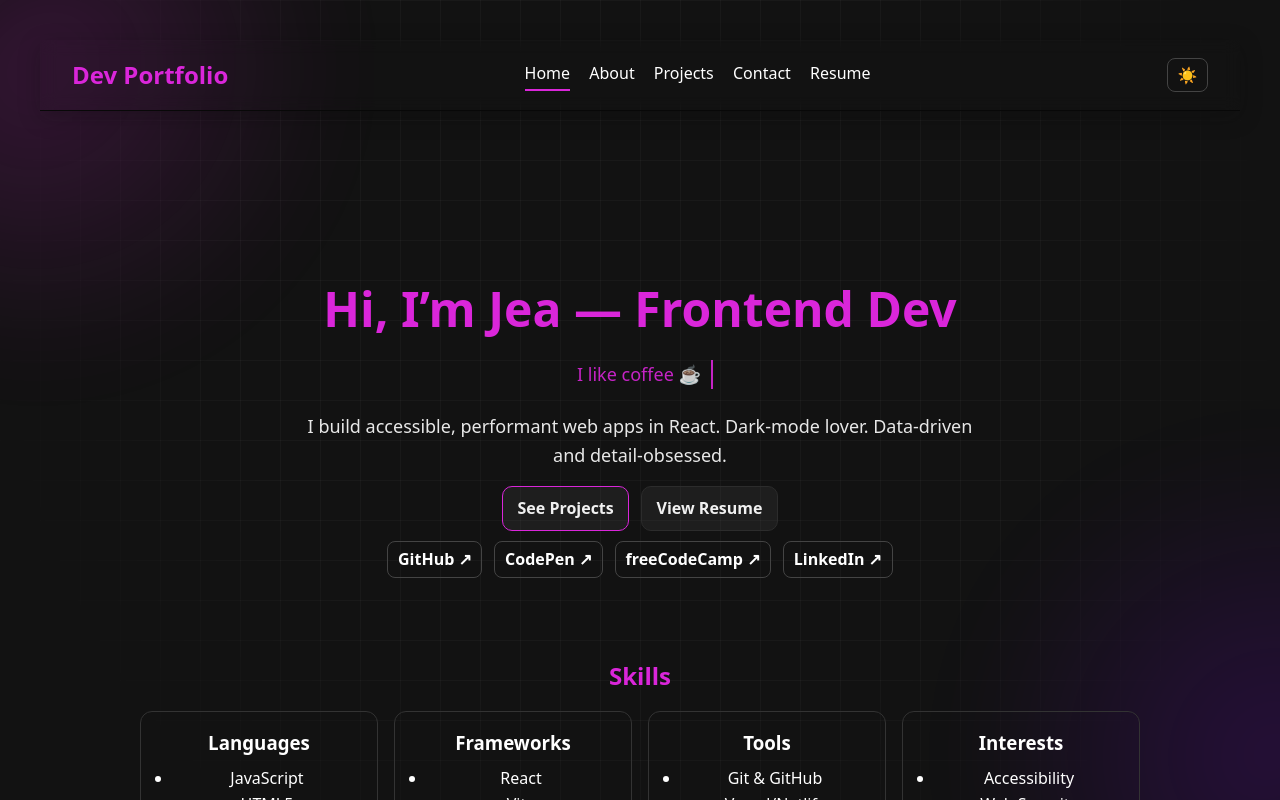
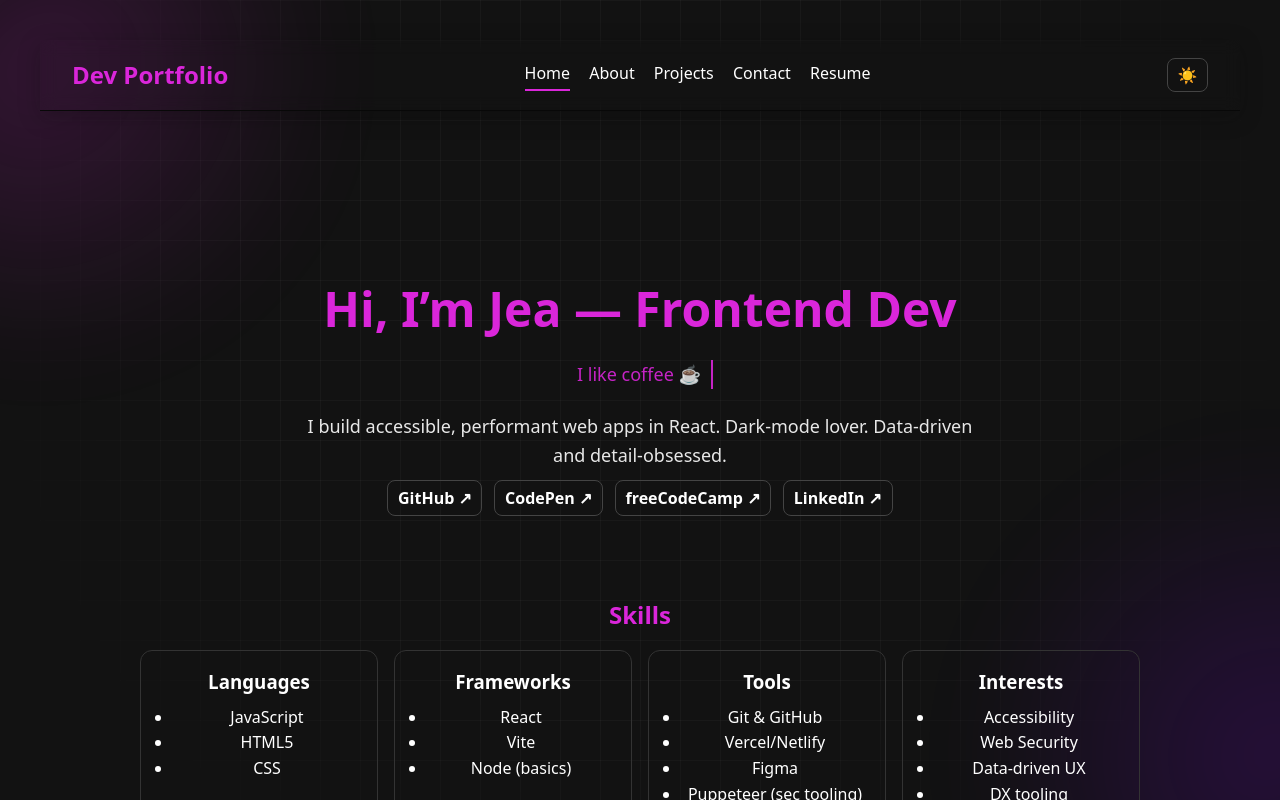
Before and after one commit to notsprinkles/dev_portfolio, a React (Vite) app: page / in a window 1280 px wide. Shown: the top 800 px of the page. Built offline with nearby package versions, Linux system fonts and the light colour scheme.

Commit message:
update header css, skills

```diff
--- a/src/components/Hero.jsx
+++ b/src/components/Hero.jsx
@@ -15,10 +15,7 @@ function Hero() {
         I build accessible, performant web apps in React. Dark-mode lover. Data-driven and detail-obsessed.
       </p>
 
-      <div className="hero-cta">
-        <a className="btn primary" href="/#projects">See Projects</a>
-        <a className="btn" href="/resume" aria-label="View resume">View Resume</a>
-      </div>
+
 
       <SocialBar />
     </section>
```
